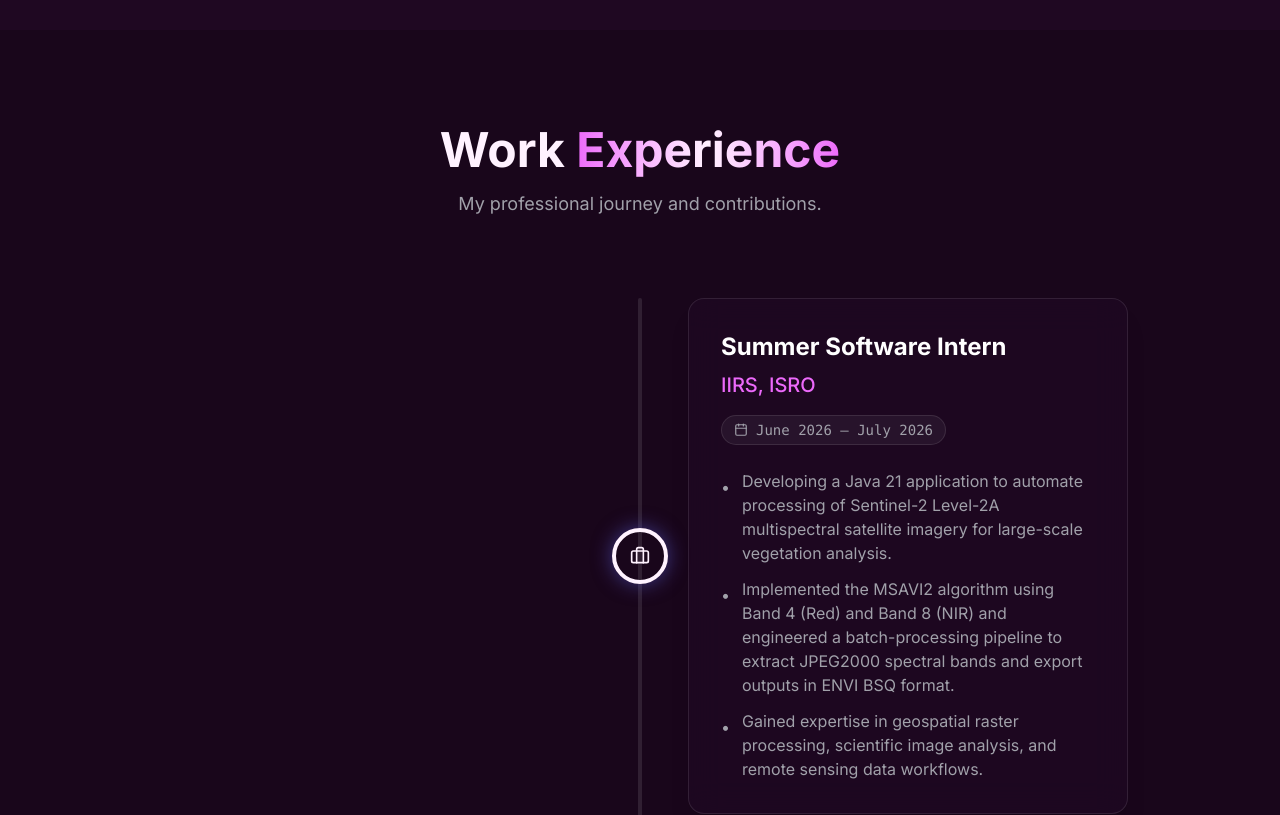
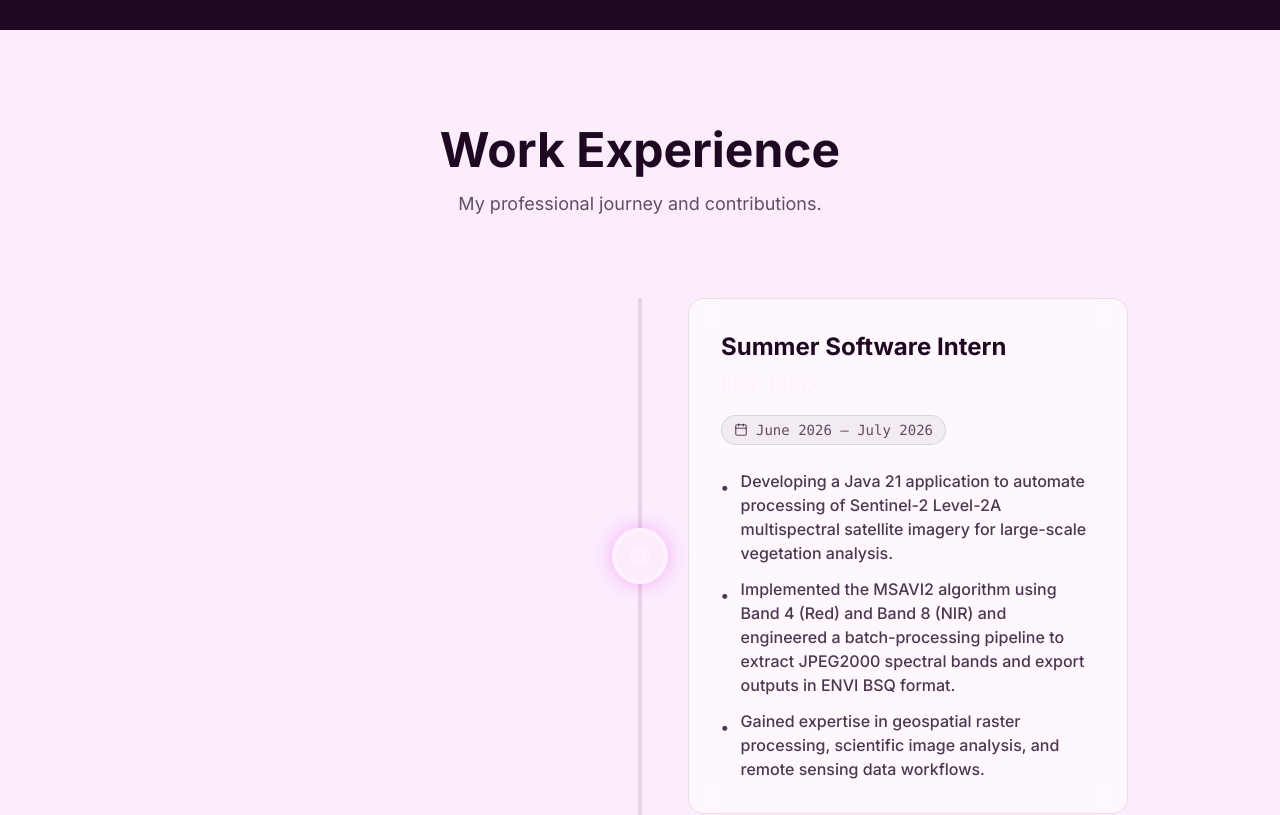
Before and after one commit to tkarman-singh/tkarmansingh, a Next.js app: page / in a window 1280 px wide. Shown: the part 2160-2975 px from the top of the page. Built offline with nearby package versions, Linux system fonts and the light colour scheme.

Commit message:
style: convert Experience section to a light pink-white theme

```diff
--- a/src/components/sections/Experience.tsx
+++ b/src/components/sections/Experience.tsx
@@ -76,18 +76,18 @@
   }, []);
 
   return (
-    <section id="experience" ref={sectionRef} className="py-24 relative z-10 bg-black/20">
+    <section id="experience" ref={sectionRef} className="py-24 relative z-10 bg-[#FCEDFD]">
       <div className="container mx-auto px-6 max-w-5xl">
         <div className="text-center mb-20">
-          <h2 className="text-4xl md:text-5xl font-bold mb-4">Work <span className="text-gradient">Experience</span></h2>
-          <p className="text-[color:var(--color-muted)] max-w-2xl mx-auto text-lg">
+          <h2 className="text-4xl md:text-5xl font-bold mb-4 text-[#1F0822]">Work <span className="text-[--color-accent-1]">Experience</span></h2>
+          <p className="text-[#1F0822]/70 max-w-2xl mx-auto text-lg">
             My professional journey and contributions.
           </p>
         </div>
 
         <div className="relative">
           {/* Vertical Line */}
-          <div className="absolute left-0 md:left-1/2 md:-translate-x-1/2 top-0 bottom-0 w-1 bg-white/10 rounded-full">
+          <div className="absolute left-0 md:left-1/2 md:-translate-x-1/2 top-0 bottom-0 w-1 bg-[#1F0822]/10 rounded-full">
             <div className="timeline-line absolute top-0 left-0 w-full bg-[--color-accent-1] rounded-full" style={{ height: "0%" }}></div>
           </div>
 
@@ -98,26 +98,26 @@
                 className={`relative flex flex-col md:flex-row ${index % 2 === 0 ? "md:flex-row-reverse" : ""} items-center gap-8 md:gap-16`}
               >
                 {/* Timeline Dot */}
-                <div className="timeline-dot opacity-0 absolute left-[-28px] md:left-1/2 md:-translate-x-1/2 w-14 h-14 rounded-full bg-[--color-background] border-4 border-[--color-accent-1] flex items-center justify-center z-10 shadow-[0_0_20px_rgba(99,102,241,0.5)]">
+                <div className="timeline-dot opacity-0 absolute left-[-28px] md:left-1/2 md:-translate-x-1/2 w-14 h-14 rounded-full bg-[#FCEDFD] border-4 border-[--color-accent-1] flex items-center justify-center z-10 shadow-[0_0_20px_rgba(236,105,250,0.5)]">
                   <Briefcase size={20} className="text-[--color-accent-1]" />
                 </div>
 
                 {/* Content */}
                 <div className="timeline-item opacity-0 w-full md:w-1/2 pl-12 md:pl-0">
-                  <div className={`glass-card p-8 group transition-transform duration-500 hover:-translate-y-2 hover:shadow-[0_20px_40px_-15px_rgba(236,105,250,0.2)] ${index % 2 === 0 ? "md:ml-12 text-left" : "md:mr-12 text-left md:text-right"}`}>
+                  <div className={`bg-white/60 backdrop-blur-md border border-[#1F0822]/10 p-8 rounded-2xl group transition-transform duration-500 hover:-translate-y-2 hover:shadow-[0_20px_40px_-15px_rgba(236,105,250,0.3)] ${index % 2 === 0 ? "md:ml-12 text-left" : "md:mr-12 text-left md:text-right"}`}>
                     <div className={`flex flex-col gap-2 mb-6 ${index % 2 === 0 ? "items-start" : "items-start md:items-end"}`}>
-                      <h3 className="text-2xl font-bold text-white group-hover:text-[--color-accent-3] transition-colors">{exp.role}</h3>
-                      <h4 className="text-xl text-[color:var(--color-accent-1)] font-medium">{exp.company}</h4>
-                      <div className="flex items-center gap-2 text-sm text-[color:var(--color-muted)] font-mono bg-white/5 px-3 py-1 rounded-full border border-white/10 mt-2">
+                      <h3 className="text-2xl font-bold text-[#1F0822]">{exp.role}</h3>
+                      <h4 className="text-xl text-[--color-accent-1] font-bold">{exp.company}</h4>
+                      <div className="flex items-center gap-2 text-sm text-[#1F0822]/70 font-mono bg-[#1F0822]/5 px-3 py-1 rounded-full border border-[#1F0822]/10 mt-2">
                         <Calendar size={14} />
                         {exp.date}
                       </div>
                     </div>
 
-                    <ul className={`space-y-3 text-[color:var(--color-muted)] text-sm md:text-base ${index % 2 === 0 ? "" : "md:list-inside"}`}>
+                    <ul className={`space-y-3 text-[#1F0822]/80 text-sm md:text-base font-medium ${index % 2 === 0 ? "" : "md:list-inside"}`}>
                       {exp.points.map((point, i) => (
                         <li key={i} className="flex gap-3">
-                          <span className="text-[--color-accent-1] mt-1.5">•</span>
+                          <span className="text-[--color-accent-1] mt-1.5 font-bold">•</span>
                           <span className={index % 2 === 0 ? "text-left" : "text-left md:text-right"}>{point}</span>
                         </li>
                       ))}
```
